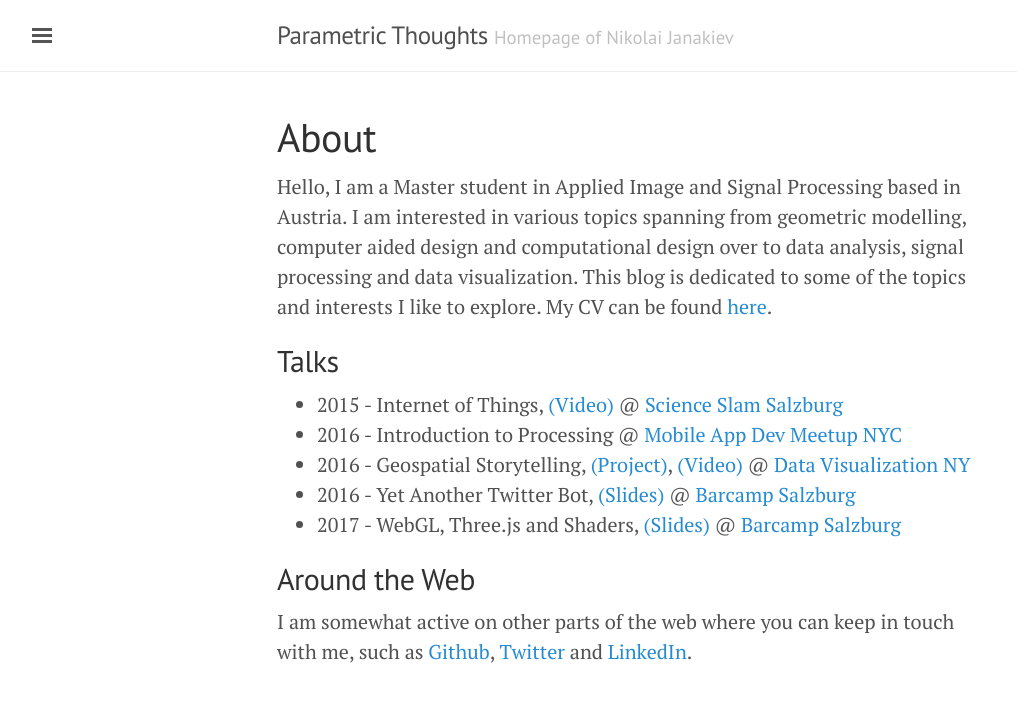
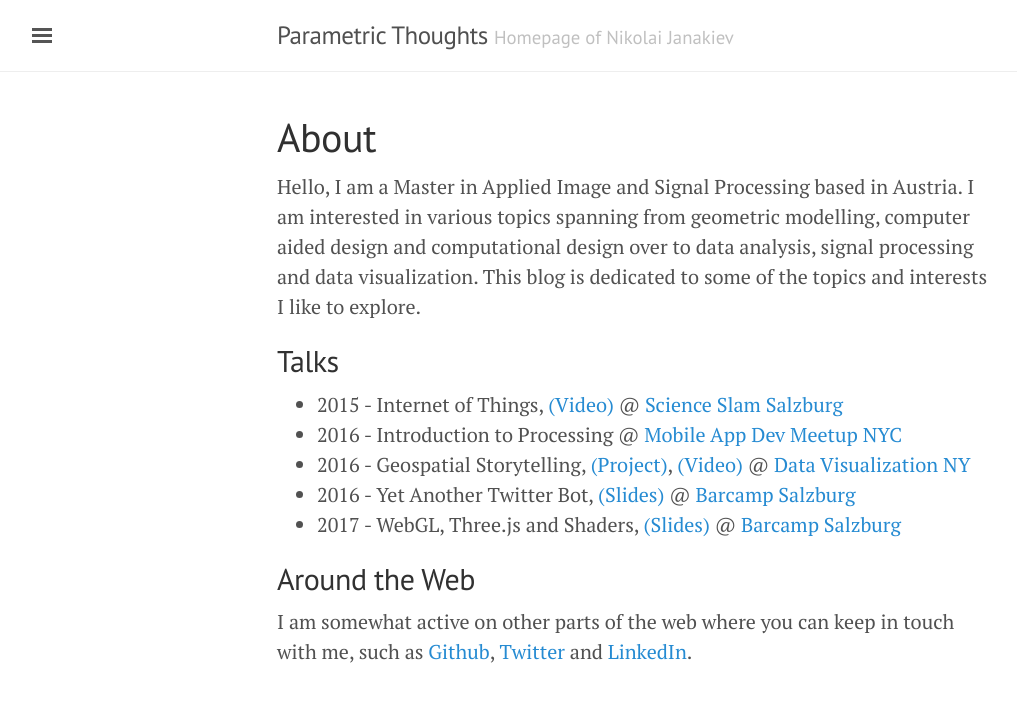
Before and after one commit to njanakiev/njanakiev.github.io, a Jekyll site: the page built from about.md, in a window 1280 px wide. Shown: the top 702 px of the page, without its empty margins (3-1020 px from the left). Built offline with Jekyll 4.4.1, drawn with Linux system fonts in a browser that asks for light colours.

Commit message:
Update about.md

```diff
--- a/about.md
+++ b/about.md
@@ -4,7 +4,7 @@ title: About
 ---
 
 
-Hello, I am a Master student in Applied Image and Signal Processing based in Austria. I am interested in various topics spanning from geometric modelling, computer aided design and computational design over to data analysis, signal processing and data visualization. This blog is dedicated to some of the topics and interests I like to explore. My CV can be found [here]({{ site.baseurl }}/assets/cv_nikolai_janakiev.pdf).
+Hello, I am a Master in Applied Image and Signal Processing based in Austria. I am interested in various topics spanning from geometric modelling, computer aided design and computational design over to data analysis, signal processing and data visualization. This blog is dedicated to some of the topics and interests I like to explore.
 
 ## Talks
 - 2015 - Internet of Things, [(Video)][science slam video] @ [Science Slam Salzburg][science slam]
```
